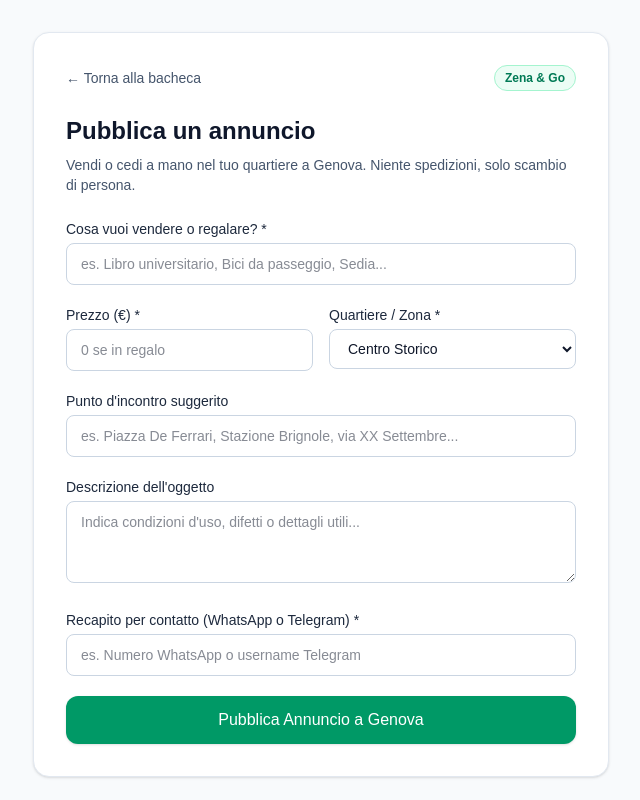
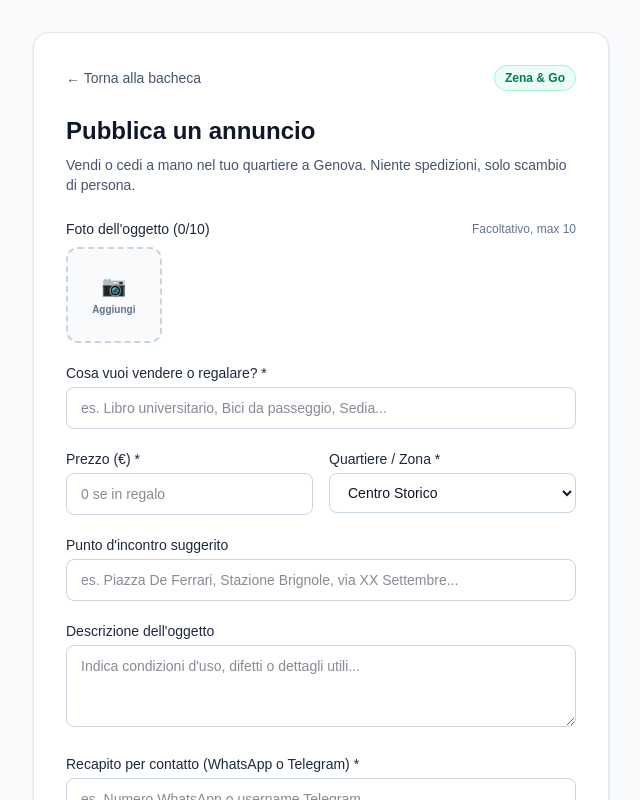
Before and after one commit to zottoljno/zena---go, a Next.js app: page /pubblica in a window 1280 px wide. Shown: the top 800 px of the page, without its empty margins (319-959 px from the left). Built offline with nearby package versions, Linux system fonts and the light colour scheme.

Commit message:
Implement multiple image upload and removal
Added functionality to manage multiple images, including upload and removal.

```diff
--- a/app/pubblica/page.tsx
+++ b/app/pubblica/page.tsx
@@ -25,6 +25,7 @@ export default function PubblicaAnnuncio() {
   const [descrizione, setDescrizione] = useState('');
   const [luogoRitiro, setLuogoRitiro] = useState('');
   const [contatto, setContatto] = useState('');
+  const [immagini, setImmagini] = useState<string[]>([]);
   const [caricamento, setCaricamento] = useState(false);
   const [errore, setErrore] = useState('');
   const [inviato, setInviato] = useState(false);
@@ -32,6 +33,30 @@ export default function PubblicaAnnuncio() {
   const inputStyle = {
     color: '#0f172a',
     backgroundColor: '#ffffff',
+  };
+
+  const gestisciFotoMultiple = (e: React.ChangeEvent<HTMLInputElement>) => {
+    const files = e.target.files;
+    if (!files) return;
+
+    const fileArray = Array.from(files);
+    const spazioRimanente = 10 - immagini.length;
+    const fileDaCaricare = fileArray.slice(0, spazioRimanente);
+
+    fileDaCaricare.forEach((file) => {
+      const reader = new FileReader();
+      reader.onloadend = () => {
+        setImmagini((prev) => {
+          if (prev.length >= 10) return prev;
+          return [...prev, reader.result as string];
+        });
+      };
+      reader.readAsDataURL(file);
+    });
+  };
+
+  const rimuoviFoto = (indice: number) => {
+    setImmagini((prev) => prev.filter((_, i) => i !== indice));
   };
 
   const handleSubmit = async (e: React.FormEvent) => {
@@ -48,6 +73,7 @@ export default function PubblicaAnnuncio() {
           luogo_ritiro: luogoRitiro,
           descrizione,
           contatto,
+          immagini,
         },
       ]);
 
@@ -101,6 +127,7 @@ export default function PubblicaAnnuncio() {
                   setDescrizione('');
                   setLuogoRitiro('');
                   setContatto('');
+                  setImmagini([]);
                   setInviato(false);
                 }}
                 className="text-sm text-emerald-800 font-medium px-4 py-2 hover:underline"
@@ -117,6 +144,45 @@ export default function PubblicaAnnuncio() {
           </div>
         ) : (
           <form onSubmit={handleSubmit} className="space-y-5">
+            {/* Sezione Caricamento Fino a 10 Foto */}
+            <div>
+              <div className="flex items-center justify-between mb-2">
+                <label className="block text-sm font-medium text-slate-800">
+                  Foto dell&apos;oggetto ({immagini.length}/10)
+                </label>
+                <span className="text-xs text-slate-500 font-medium">Facoltativo, max 10</span>
+              </div>
+
+              <div className="grid grid-cols-5 gap-2">
+                {immagini.map((img, index) => (
+                  <div key={index} className="relative aspect-square rounded-xl overflow-hidden border border-slate-200 shadow-xs">
+                    <img src={img} alt={`Foto ${index + 1}`} className="w-full h-full object-cover" />
+                    <button
+                      type="button"
+                      onClick={() => rimuoviFoto(index)}
+                      className="absolute top-1 right-1 bg-black/75 text-white rounded-full w-4 h-4 flex items-center justify-center text-[10px] font-bold"
+                    >
+                      ✕
+                    </button>
+                  </div>
+                ))}
+
+                {immagini.length < 10 && (
+                  <label className="aspect-square flex flex-col items-center justify-center border-2 border-dashed border-slate-300 hover:border-emerald-500 bg-slate-50 rounded-xl cursor-pointer transition">
+                    <span className="text-xl">📷</span>
+                    <span className="text-[10px] font-semibold text-slate-500 mt-0.5">Aggiungi</span>
+                    <input
+                      type="file"
+                      accept="image/*"
+                      multiple
+                      onChange={gestisciFotoMultiple}
+                      className="hidden"
+                    />
+                  </label>
+                )}
+              </div>
+            </div>
+
             <div>
               <label className="block text-sm font-medium text-slate-800 mb-1">
                 Cosa vuoi vendere o regalare? *
```
